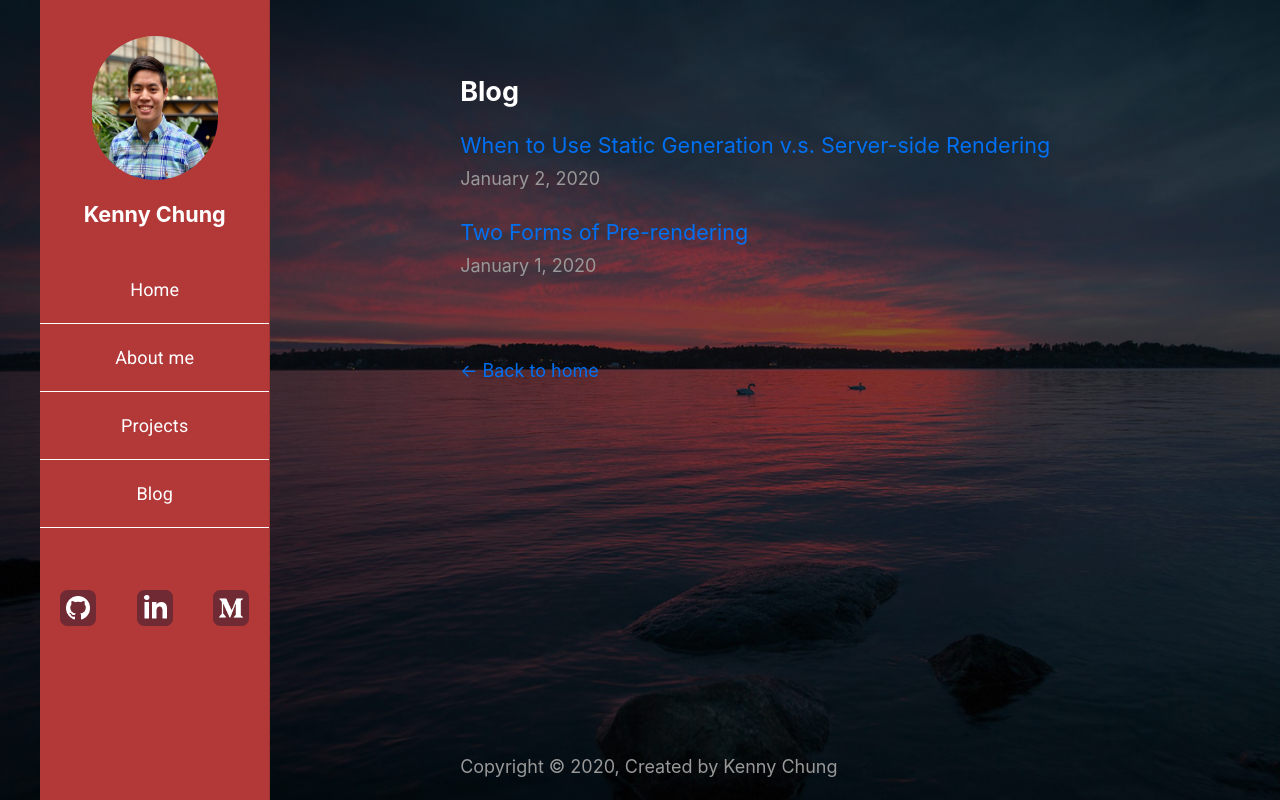
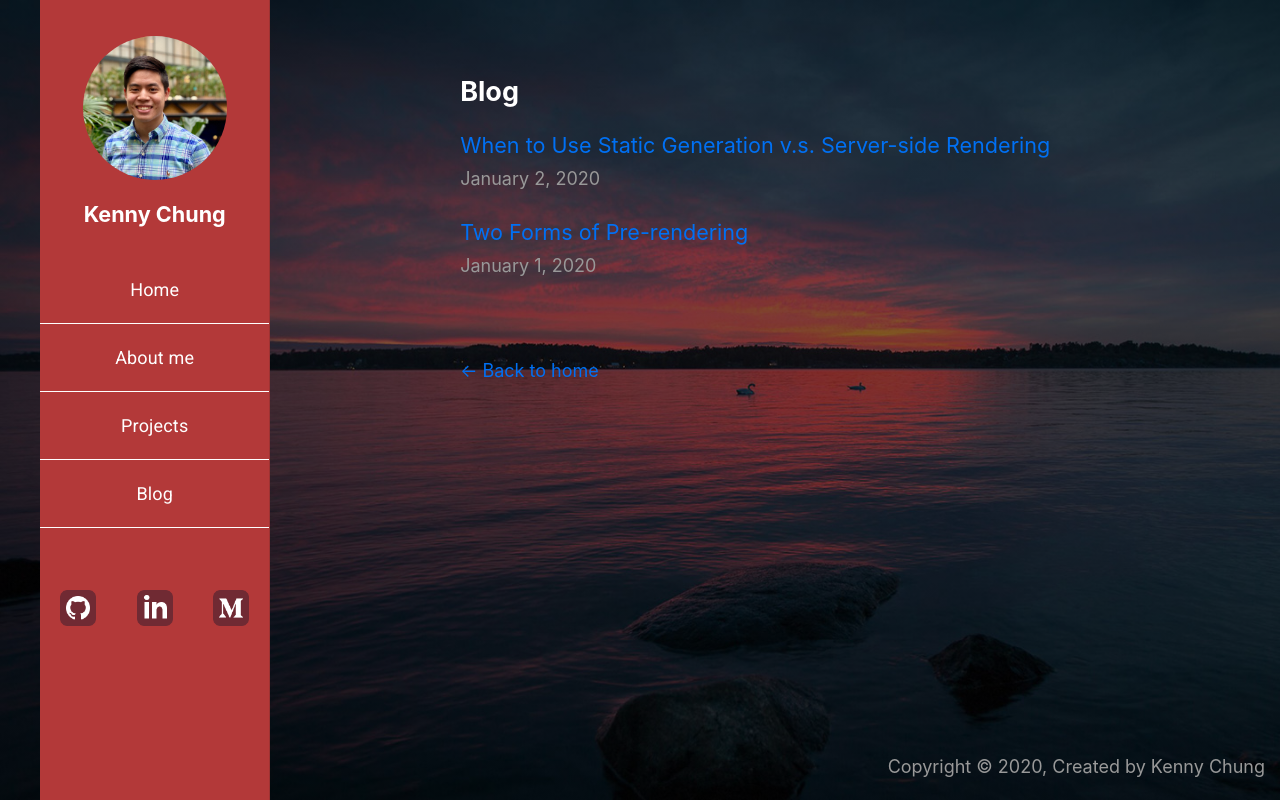
Before and after one commit to Kenny-Gin1/kennychung-portfolio, a Next.js app: page /blog in a window 1280 px wide. Built offline with nearby package versions, Linux system fonts and the light colour scheme.

Commit message:
fixed the footer to be in the bottom-right corner

```diff
--- a/components/layout.js
+++ b/components/layout.js
@@ -1,6 +1,5 @@
 import Head from "next/head";
 import styles from "./styles/layout.module.css";
-import utilStyles from "./styles/utils.module.css";
 import Link from "next/link";
 import Footer from "./footer";
 import Sidebar from "./sidebar";
@@ -25,10 +24,8 @@ export default function Layout({ children, home }) {
       </Head>
       <Sidebar />
       <div className={`${styles.container}`}>
-        <main>{children}</main>
-        <footer>
-          <Footer />
-        </footer>
+        <main>{children} </main>
+
         {!home && (
           <div className={styles.backToHome}>
             <Link href="/">
@@ -37,6 +34,9 @@ export default function Layout({ children, home }) {
           </div>
         )}
       </div>
+      <footer>
+          <Footer />
+        </footer>
     </div>
   );
 }
--- a/components/listitems.js
+++ b/components/listitems.js
@@ -15,8 +15,7 @@ const useStyles = makeStyles((theme) => ({
     },
     listItemHover: {
       display: 'flex',
-      marginTop: theme.spacing(1),
-      marginBottom: theme.spacing(1),
+      padding: 0,
       '&:hover': {
         backgroundColor: 'white',
       }
@@ -27,6 +26,8 @@ const useStyles = makeStyles((theme) => ({
     textLink: {
         textAlign: 'center',
         color: 'white',
+        paddingTop: theme.spacing(2),
+        paddingBottom: theme.spacing(2),
         '&:hover': {
           color: '#b33939',
         }
@@ -36,9 +37,6 @@ const useStyles = makeStyles((theme) => ({
 
 export default function ListItems () {
 const classes = useStyles()
-
-const [colorButton, setColorButton] = useState([''])
-
 
 return (
 <>
--- a/components/styles/layout.module.css
+++ b/components/styles/layout.module.css
@@ -20,7 +20,7 @@
   .footer {
     position: fixed;
     bottom: 0px;
-    text-align: center;
+    right: 15px;
   }
 
   .headerImage {
@@ -30,7 +30,7 @@
   }
 
   .headerHomeImage {
-    width: 7rem;
+    width: 8rem;
     height: 8rem;
     margin-top: 2rem;
   }
```
